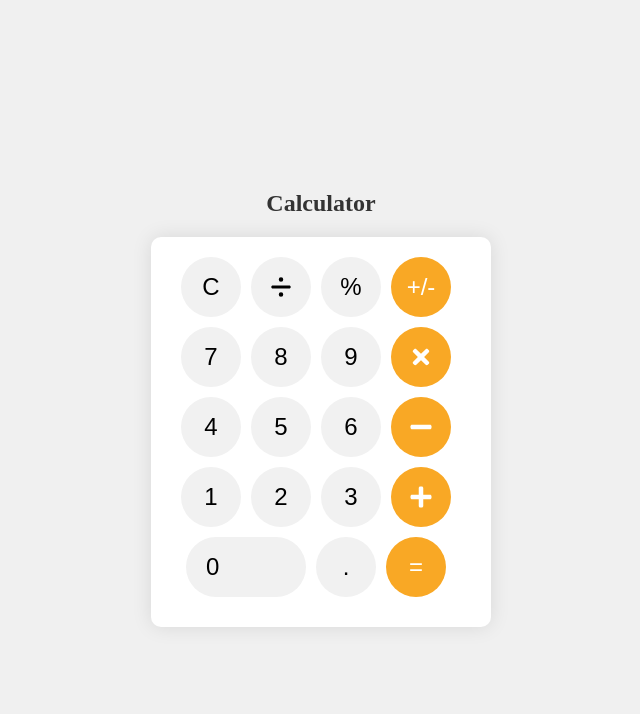
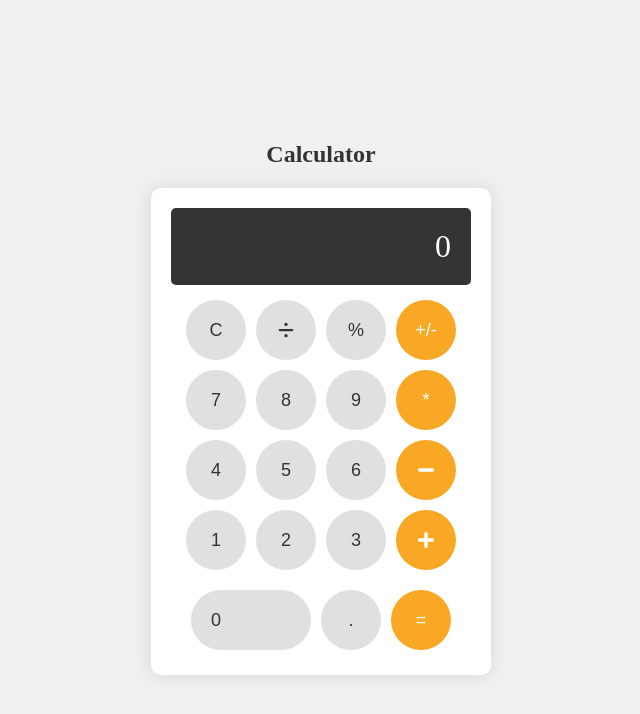
Before and after one commit to fatima-eyvazova/calculator, a React (Vite) app: page / in a window 1280 px wide. Shown: the top 714 px of the page, without its empty margins (319-959 px from the left). Built offline with nearby package versions, Linux system fonts and the light colour scheme.

Commit message:
added positive and negative conversion, percent, resetting values, multiplication

```diff
--- a/src/pages/Calculator/Calculator.css
+++ b/src/pages/Calculator/Calculator.css
@@ -9,6 +9,7 @@ body {
 
 .calculator-container {
   display: flex;
+  flex-direction: column;
   align-items: center;
   justify-content: center;
   background-color: #ffffff;
@@ -32,21 +33,53 @@ body {
   font-size: 32px;
   text-align: right;
   border-radius: 5px;
+  margin-bottom: 10px;
+  width: 100%;
+  box-sizing: border-box;
 }
 
 .buttons {
   display: flex;
   flex-direction: column;
-  align-items: center;
+  width: 100%;
 }
 
 button {
-  margin-right: 10px;
+  border: none;
+  background-color: #e0e0e0;
+  color: #333;
+  font-size: 18px;
+  padding: 20px;
+  margin: 5px;
+  width: 60px;
+  height: 60px;
+  display: flex;
+  align-items: center;
+  justify-content: center;
+  cursor: pointer;
+  transition: background-color 0.2s ease;
 }
+
+button.operator {
+  background-color: #f9a825;
+  color: #fff;
+}
+
+button.operator:hover {
+  background-color: #f57f17;
+}
+
+button:hover {
+  background-color: #bdbdbd;
+}
+
 .top-row,
 .number-row,
 .last-row {
   display: flex;
-  flex-wrap: wrap;
-  margin-bottom: 10px;
+  justify-content: center;
 }
+
+.last-row {
+  margin-top: 10px;
+}
--- a/src/pages/Calculator/Calculator.jsx
+++ b/src/pages/Calculator/Calculator.jsx
@@ -3,50 +3,158 @@ import { FaTimes, FaMinus, FaPlus } from "react-icons/fa";
 import { FaDivide } from "react-icons/fa6";
 
 import "./Calculator.css";
+import { useEffect, useState } from "react";
 
 const Calculator = () => {
+  const [preState, setPreState] = useState("");
+  const [curState, setCurState] = useState("");
+  const [input, setInput] = useState("0");
+  const [operator, setOperator] = useState(null);
+  const [total, setTotal] = useState(false);
+
+  const formatNumber = (value) => {
+    if (isNaN(value) || value === "") return "0";
+    return Number(value);
+  };
+
+  const inputNumber = (e) => {
+    if (total) {
+      setPreState("");
+      setCurState("");
+      setTotal(false);
+    }
+
+    const value = e.target.innerText;
+    if (value === "." && curState.includes(".")) return;
+
+    setCurState((prev) => prev + value);
+  };
+
+  useEffect(() => {
+    setInput(curState || preState || "0");
+  }, [curState, preState]);
+
+  const operatorType = (e) => {
+    e.stopPropagation();
+    const value = e.target.innerText;
+    console.log("e", e);
+
+    if (curState === "" && value === "-") {
+      setCurState("-");
+      return;
+    }
+
+    if (curState === "" && value !== "-" && value !== ".") return;
+
+    if (preState !== "" && curState !== "") {
+      calculation();
+    }
+
+    setOperator(value);
+    setPreState(curState);
+    setCurState("");
+    setInput(input + value);
+  };
+
+  const calculation = (e) => {
+    if (e?.target.innerText === "=") {
+      setTotal(true);
+    }
+    console.log("operator", operator);
+
+    let cal;
+    switch (operator) {
+      case "*":
+        cal = String(parseFloat(preState) * parseFloat(curState));
+    }
+
+    setInput("");
+    setPreState(cal);
+    setCurState("");
+  };
+
+  const minusPlus = () => {
+    setCurState((prev) =>
+      prev.charAt(0) === "-" ? prev.substring(1) : "-" + prev
+    );
+  };
+
+  const percentCalculate = () => {
+    const value = parseFloat(curState);
+    if (preState) {
+      setCurState(String((value / 100) * parseFloat(preState)));
+    } else {
+      setCurState(String(value / 100));
+    }
+  };
+
+  const resetSettings = () => {
+    setPreState("");
+    setCurState("");
+    setInput("0");
+    setOperator(null);
+    setTotal(false);
+  };
+
   return (
     <>
-      <div className="calculator"></div>
+      <div className="calculator">
         <h1 className="title">Calculator</h1>
         <div className="calculator-container">
+          <div className="display">
+            {input !== "" ? (
+              <div>{formatNumber(input)}</div>
+            ) : (
+              <div>{formatNumber(preState)}</div>
+            )}
+          </div>
+
           <div className="buttons">
             <div className="top-row">
-            <Button className="operator-clear">C</Button>
-            <Button className="button">
+              <Button className="operator-clear" onClick={resetSettings}>
+                C
+              </Button>
+              <Button onClick={operatorType} className="button">
                 <FaDivide />
               </Button>
-            <Button>%</Button>
-            <Button className="operator">+/-</Button>
-          </div>
-          <div className="number-row">
-            <Button>7</Button>
-            <Button>8</Button>
-            <Button>9</Button>
-            <Button className="operator">
-              <FaTimes />
+              <Button onClick={percentCalculate}>%</Button>
+              <Button onClick={minusPlus} className="operator">
+                +/-
               </Button>
             </div>
             <div className="number-row">
-            <Button>4</Button>
-            <Button>5</Button>
-            <Button>6</Button>
-            <Button className="operator">
+              <Button onClick={inputNumber}>7</Button>
+              <Button onClick={inputNumber}>8</Button>
+              <Button onClick={inputNumber}>9</Button>
+              <Button onClick={operatorType} className="operator">
+                *
+              </Button>
+            </div>
+            <div className="number-row">
+              <Button onClick={inputNumber}>4</Button>
+              <Button onClick={inputNumber}>5</Button>
+              <Button onClick={inputNumber}>6</Button>
+              <Button onClick={operatorType} className="operator">
                 <FaMinus />
               </Button>
             </div>
             <div className="number-row">
-            <Button>1</Button>
-            <Button>2</Button>
-            <Button>3</Button>
-            <Button className="operator">
+              <Button onClick={inputNumber}>1</Button>
+              <Button onClick={inputNumber}>2</Button>
+              <Button onClick={inputNumber}>3</Button>
+              <Button onClick={operatorType} className="operator">
                 <FaPlus />
               </Button>
             </div>
             <div className="last-row">
-            <Button className="zero">0</Button>
-            <Button>.</Button>
-            <Button className="operator">=</Button>
+              <Button onClick={inputNumber} className="zero">
+                0
+              </Button>
+              <Button onClick={inputNumber}>.</Button>
+              <Button className="operator" onClick={calculation}>
+                =
+              </Button>
+            </div>
           </div>
         </div>
       </div>
```
Lines whose indentation alone changed are shown as unchanged.
